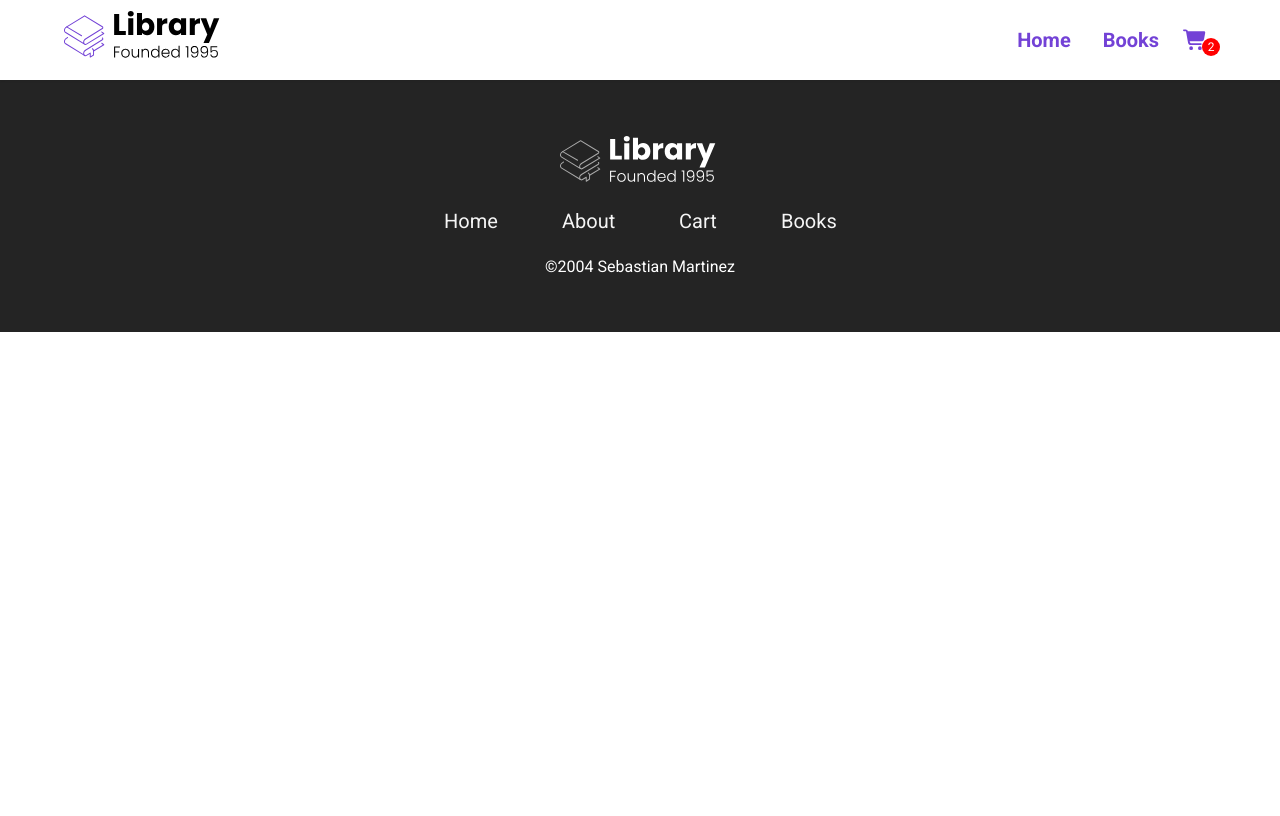
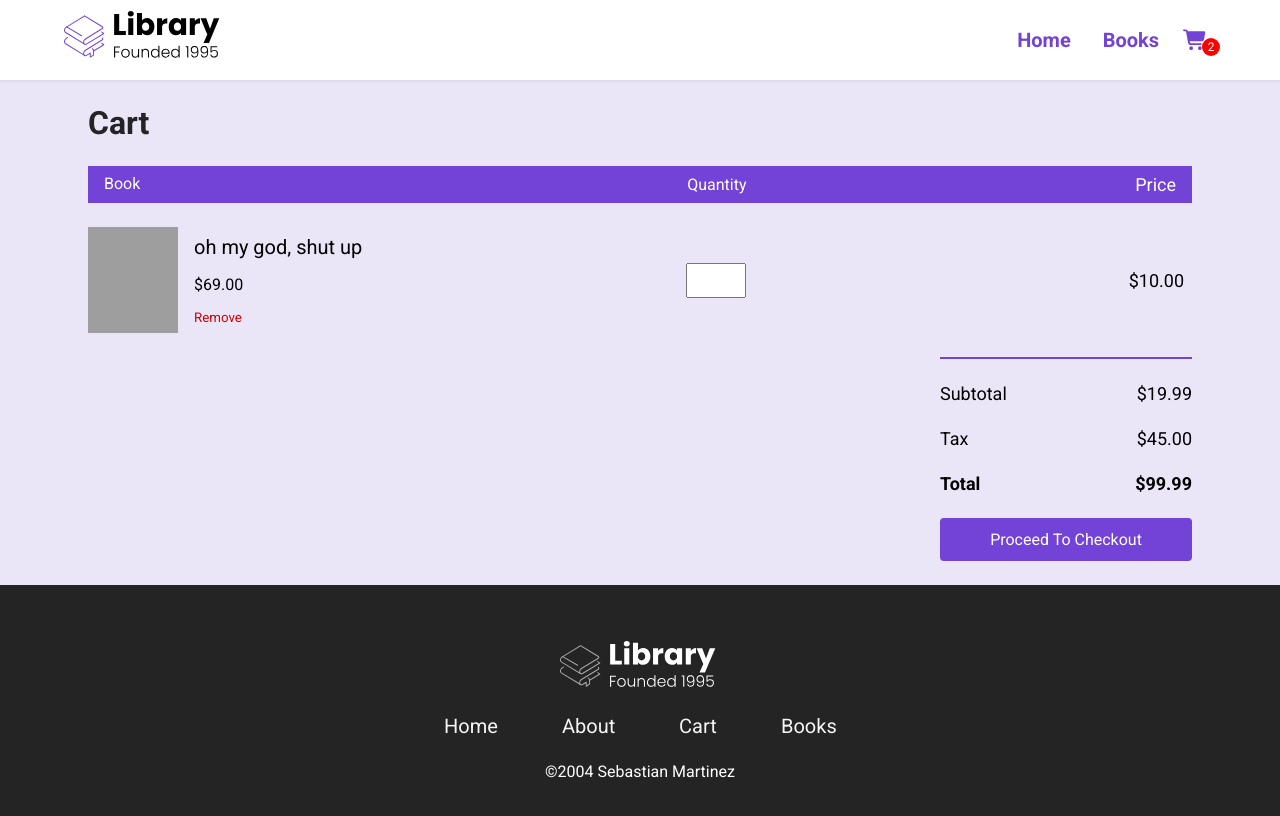
Before and after one commit to sebas-the-artist/Library-react-version, a React (Create React App) app: page /cart in a window 1280 px wide. Shown: the top 816 px of the page. Built offline with nearby package versions, Linux system fonts and the light colour scheme; grey boxes are pictures that could not be loaded.

Commit message:
just added half of the add to cart function imma take a lil bit to myself then go to the library :)

```diff
--- a/src/App.js
+++ b/src/App.js
@@ -6,15 +6,29 @@ import Home from "./pages/Home";
 import Books from "./pages/Books"
 import { books } from "./data";
 import BookInfo from "./pages/BookInfo";
+import Cart from "./pages/Cart";
+import { useState, useEffect } from "react";
 
 function App() {
+  const [cart, setCart] = useState([]);
+
+  function addToCart(book) {
+    //setCart([...cart, {...book, quantity: 1}])
+    setCart([...cart, book])
+  }
+
+  useEffect (() => {
+    console.log(cart)
+  }, [cart])
+
   return (
     <Router>
     <div className="App">
       <Nav />
       <Route path="/" exact component={Home} />
       <Route path="/books" exact render={() => <Books books={books} />} />
-      <Route path="/books/:id" render={() => <BookInfo books={books} />} />
+      <Route path="/books/:id" render={() => <BookInfo books={books} addToCart={addToCart} cart={cart} />} />
+      <Route path="/cart" exact render={() => <Cart books={books} />} />
 
       <Footer />
     </div>
--- a/src/data.js
+++ b/src/data.js
@@ -3,6 +3,7 @@ export const books = [
   {
     id: 1,
     title: "Crack the Coding Interview",
+    //url: "https://images.bwbcovers.com/111/9781118951309.jpg",
     url: "https://m.media-amazon.com/images/I/61mIq2iJUXL._AC_UF1000,1000_QL80_.jpg",
     originalPrice: 49.95,
     salePrice: 14.95,
--- a/src/index.css
+++ b/src/index.css
@@ -95,6 +95,9 @@ button:active {
   box-shadow: 0 0 20px 8px #7342d6, 0 0 32px 16px whitesmoke;
   box-shadow: 0 0 16px 8px #7342d6, 0 0 28px 12px whitesmoke;
   box-shadow: 0 0 8px 2px whitesmoke, 0 0 40px 2px #7342d6;
+}
+.btn:active {
+  transform: translateY(3px);
 }
 
 .purple {
@@ -732,13 +735,14 @@ select {
   width: 100%;
   max-width: 200px;
   text-align: center;
-  transition: all 800ms ease;
+  transition: all 500ms ease;
 }
 select:hover {
   color: #7342d6;
-  border: 4px solid #606060;
   border: 3px solid #7342d6;
-  background-color: #bbbbbb;
+  border: 3px solid #606060;
+  background-color: whitesmoke;
+  background-color: #dcdfe6;
 }
 
 .books__loading {
@@ -985,6 +989,20 @@ select:hover {
   width: 100%;
   font-size: 16px;
   padding: 12px 0;
+
+  background-color: #7342d6;
+  color: white;
+  border-radius: 4px;
+  border: none;
+  /*animation: float 1500ms alternate-reverse infinite ease-out;*/
+  transition: all 1000ms ease;
+}
+.btn__checkout:hover {
+  transform: translateY(-2px);
+  opacity: 95%;
+}
+.btn__checkout:active {
+  transform: translateY(1px);
 }
 
 /* SMALL PHONES, TABLETS, LARGE SMARTPHONES */
--- a/src/pages/BookInfo.jsx
+++ b/src/pages/BookInfo.jsx
@@ -1,14 +1,21 @@
-import React from "react";
+import React, { useState } from "react";
 import { Link, useParams } from "react-router-dom/cjs/react-router-dom.min";
 import { FontAwesomeIcon } from "@fortawesome/react-fontawesome";
 import Rating from "../components/ui/Rating";
 import Price from "../components/ui/Price";
 import Book from "../components/ui/Book";
 
-const BookInfo = ({ books }) => {
+const BookInfo = ({ books, addToCart, cart }) => {
   const { id } = useParams();
   const book = books.find((book) => +book.id === +id);
-  console.log(book);
+
+  function addBookToCart(book) {
+    addToCart(book);
+  }
+
+  function bookExistsInCart() {
+    return cart.find((book) => book.id === +id);
+  }
 
   return (
     <div id="books__body">
@@ -45,9 +52,15 @@ const BookInfo = ({ books }) => {
                     quasi unde dolorum eius illo.
                   </p>
                 </div>
-                <button className="btn" /*onClick={() => addItemToCart(book)}*/>
-                  Add to Cart
-                </button>
+                {bookExistsInCart() ? (
+                  <Link to={`/cart`} className="book__link">
+                    <button className="btn">Go To Check Out</button>
+                  </Link>
+                ) : (
+                  <button className="btn" onClick={() => addBookToCart(book)}>
+                    Add Item To Cart
+                  </button>
+                )}
               </div>
             </div>
           </div>
@@ -59,7 +72,7 @@ const BookInfo = ({ books }) => {
             </div>
             <div className="recommended__books--wrapper">
               {books
-                .filter((book) => book.rating && +book.id !== +id)
+                .filter((book) => +book.id !== +id)
                 .slice(0, 4)
                 .map((book) => (
                   <Book book={book} key={book.id} />
--- a/src/pages/Cart.jsx
+++ b/src/pages/Cart.jsx
@@ -1,4 +1,78 @@
 import React from "react";
+
+const Cart = () => {
+  return (
+    <div id="books__body">
+      <main id="books__main">
+        <div className="books__container">
+          <div className="row">
+            <div className="book__selected--top">
+              <h2 className="cart__title">Cart</h2>
+            </div>
+            <div className="cart">
+              <div className="cart__header">
+                <span className="cart__book">Book</span>
+                <span className="cart__quantity">Quantity</span>
+                <span className="cart__total">Price</span>
+              </div>
+              <div className="cart__body">
+                <div className="cart__item">
+                  <div className="cart__book">
+                    <img
+                      src="https://m.media-amazon.com/images/I/611X8GI7hpL._AC_UF1000,1000_QL80_.jpg"
+                      alt=""
+                      className="cart__book--img"
+                    />
+                    <div className="cart__book--info">
+                      <span className="cart__book--title">
+                        oh my god, shut up
+                      </span>
+                      <span className="cart__book--price">$69.00</span>
+                      <button className="cart__book--remove">Remove</button>
+                    </div>
+                  </div>
+                  <div className="cart__quantity">
+                    <input
+                      type="number"
+                      min={0}
+                      max={99}
+                      className="cart__input"
+                    />
+                  </div>
+                  <div className="cart__total">$10.00</div>
+                </div>
+              </div>
+            </div>
+            <div className="total">
+              <div className="total__item total__sub-total">
+                <span>Subtotal</span>
+                <span>$19.99</span>
+              </div>
+              <div className="total__item total__tax">
+                <span>Tax</span>
+                <span>$45.00</span>
+              </div>
+              <div className="total__item total__price">
+                <span>Total</span>
+                <span>$99.99</span>
+              </div>
+              <button
+                className="btn__checkout no-cursor"
+                onClick={() => alert(`Does your mom know you're gay? o3o`)}
+              >
+                Proceed To Checkout
+              </button>
+            </div>
+          </div>
+        </div>
+      </main>
+    </div>
+  );
+};
+
+export default Cart;
+
+/*
 import { Link } from "react-router-dom";
 import EmptyCart from "../assets/empty_cart.svg";
 
@@ -61,7 +135,11 @@ const Cart = ({ cart, updateCart, removeItem, totals }) => {
                     </div>
                   );
                 })}
-                {/* {(!cart || !cart.length) && <img src={EmptyCart}/>} */}
+                */
+{
+  /* {(!cart || !cart.length) && <img src={EmptyCart}/>} */
+}
+/*
                 {(!cart || !cart.length) && (
                   <div className="cart__empty">
                     <img className="cart__empty--img" src={EmptyCart} alt="" />
@@ -87,7 +165,10 @@ const Cart = ({ cart, updateCart, removeItem, totals }) => {
                   <span>Total</span>
                   <span>${totals.total.toFixed(2)}</span>
                 </div>
-                <button className="btn btn__checkout no-cursor" onClick={() => alert(`Haven't got around to doing this :(`)}>
+                <button
+                  className="btn btn__checkout no-cursor"
+                  onClick={() => alert(`Haven't got around to doing this :(`)}
+                >
                   Proceed to checkout
                 </button>
               </div>
@@ -100,3 +181,4 @@ const Cart = ({ cart, updateCart, removeItem, totals }) => {
 };
 
 export default Cart;
+*/
```
